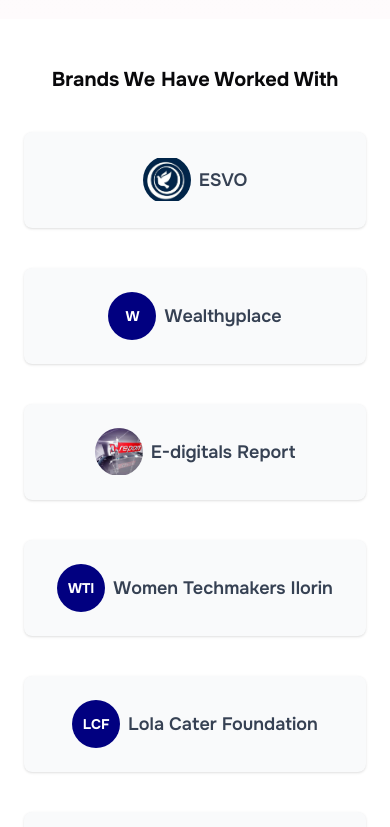
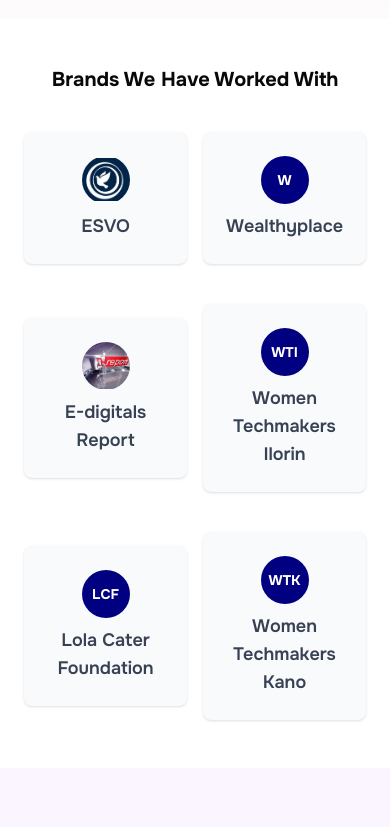
Before and after one commit to rahmlad-aramide/ridot-software-academy, a Next.js app: page /about in a window 390 px wide. Shown: the part 2780-3607 px from the top of the page. Built offline with nearby package versions, Linux system fonts and the light colour scheme; no server answers.

Commit message:
fix: gemini code review changes

```diff
--- a/components/navbar/index.tsx
+++ b/components/navbar/index.tsx
@@ -153,6 +153,7 @@
                             <li key={sub.label}>
                               <Link
                                 href={sub.href}
+                                onClick={closeMobileMenu}
                                 className="block px-4 py-2 hover:cursor-pointer hover:bg-gray-100"
                               >
                                 {sub.label}
--- a/features/about_us/Partners.tsx
+++ b/features/about_us/Partners.tsx
@@ -40,11 +40,11 @@
         <h2 className="text-center text-xl leading-tight font-bold text-zinc-950 sm:text-4xl lg:text-5xl">
           Brands We Have Worked With
         </h2>
-        <div className="mx-auto mt-10 grid max-w-lg grid-cols-1 items-center gap-x-8 gap-y-10 sm:max-w-xl sm:grid-cols-3 sm:gap-x-10 lg:mx-0 lg:max-w-none lg:grid-cols-3">
+        <div className="mx-auto mt-10 grid max-w-lg grid-cols-2 items-center gap-x-4 gap-y-10 sm:max-w-xl sm:grid-cols-3 sm:gap-x-10 lg:mx-0 lg:max-w-none lg:grid-cols-3">
           {partners.map((partner) => (
             <div
               key={partner.id}
-              className="flex items-center justify-center gap-2 rounded-lg bg-gray-50 p-6 text-center text-lg font-semibold text-gray-700 shadow-sm transition-all hover:bg-gray-100"
+              className="flex flex-col items-center justify-center gap-2 rounded-lg bg-gray-50 p-6 text-center text-lg font-semibold text-gray-700 shadow-sm transition-all hover:bg-gray-100"
             >
               {partner.logo ? (
                 <Image
--- a/features/heroSection.tsx
+++ b/features/heroSection.tsx
@@ -5,11 +5,10 @@
   return (
     <div className="flex flex-col items-center justify-center gap-20 py-20 md:gap-7 md:px-5 lg:flex-row lg:gap-15 lg:px-10">
       <div className="mx-auto w-full max-w-162.5 space-y-6 px-5 text-center md:text-left">
-        <div className="flex justify-center md:justify-start">
-          <p className="text-primary bg-primary/5 border-primary/50 w-fit rounded-full border px-3 py-1 text-sm leading-none font-semibold tracking-wider uppercase">
-            Welcome to Ridot
-          </p>
-        </div>
+        <p className="text-primary bg-primary/5 border-primary/50 mx-auto w-fit rounded-full border px-3 py-1 text-sm leading-none font-semibold tracking-wider uppercase md:mx-0">
+          Welcome to Ridot
+        </p>
+
         <h1 className="xs:text-5xl text-[32px] leading-tight font-bold md:text-[36px] lg:text-5xl 2xl:text-6xl">
           Transform <span className="text-primary">Your Future</span> with
           Technology
```
